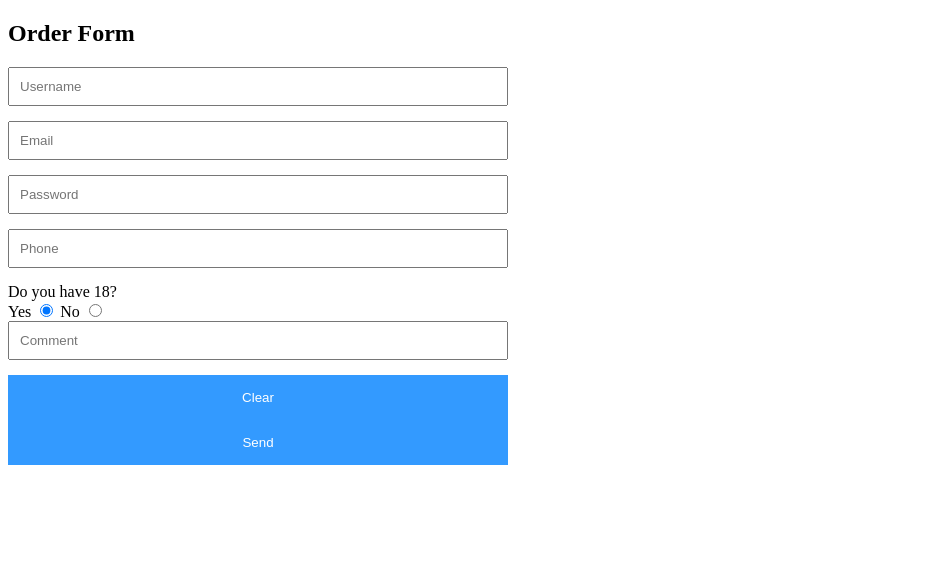
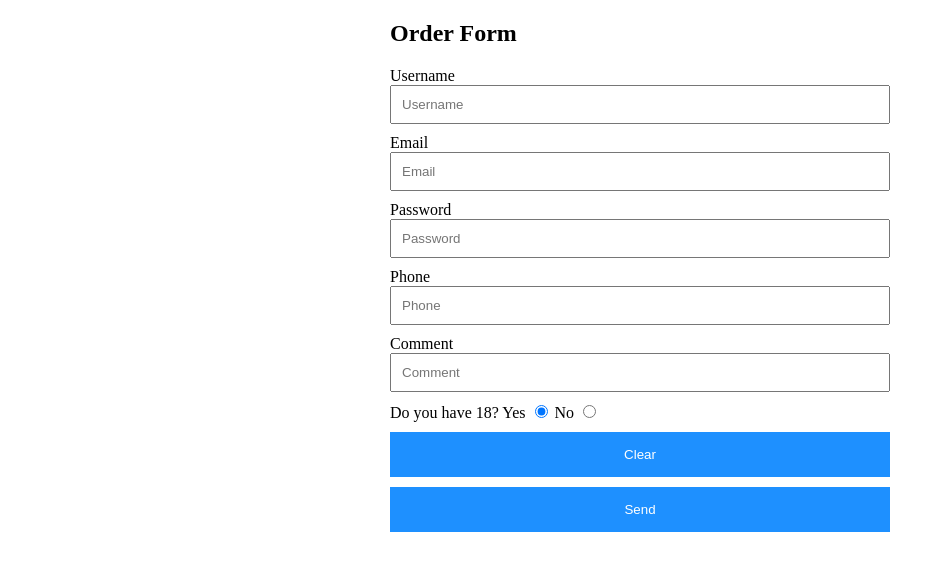
Before and after one commit to yura-r/hometask, a plain HTML site: page hometask-5/hometask-5.html in a window 1280 px wide. Shown: the whole page, without its empty margins (0-945 px from the left). Drawn offline with Linux system fonts and the light colour scheme.

Commit message:
hometask-5 resolved comments

```diff
--- a/hometask-5/hometask-5.html
+++ b/hometask-5/hometask-5.html
@@ -3,36 +3,28 @@
 <head>
   <meta charset="UTF-8">
   <title>Form3</title>
-  <link type="text/css" rel="stylesheet" href="style.css" />
+  <link type="text/css" rel="stylesheet" href="style.css"/>
 </head>
 <body>
-<form action="http://fe.it-academy.by/TestForm.php" style="max-width:500px;margin:auto method="GET">
-<h2>Order Form</h2>
-<div class="input-container">
-  <input class="input-field" type="text" placeholder="Username" name="usrnm" maxlength="12"/>
-</div>
-
-<div class="input-container">
-  <input class="input-field" type="text" placeholder="Email" name="email">
-</div>
-
-<div class="input-container">
-  <input class="input-field" type="password" placeholder="Password" name="psw" maxlength="7">
-</div>
-
-<div class="input-container">
-  <input class="input-field" type="text" placeholder="Phone" name="phone">
-</div>
-Do you have 18?<br/>
-Yes
-<input type="radio" checked name="age" value="yes"/>
-No
-<input type="radio" name="age" value="no"/><br/>
-<div class="input-container">
-  <input class="input-field" type="comment" placeholder="Comment" name="comment">
-</div>
-<button type="reset" class="btn">Clear</button>
-<button type="submit" class="btn">Send</button>
+<form class="oder-form" action="http://fe.it-academy.by/TestForm.php" method="GET">
+  <h2>Order Form</h2>
+  <label for="username">Username</label>
+  <input id="username" class="input-field" type="text" placeholder="Username" name="username" maxlength="12" required />
+  <label for="email">Email</label>
+  <input id="email" class="input-field" type="text" placeholder="Email" name="email" required>
+  <label for="psw">Password</label>
+  <input id="psw" class="input-field" type="password" placeholder="Password" name="psw" maxlength="7" required>
+  <label for="phone">Phone</label>
+  <input id="phone" class="input-field" type="text" placeholder="Phone" name="phone" required>
+  <label for="comment">Comment</label>
+  <input id="comment" class="input-field" type="text" placeholder="Comment" name="comment" />
+  <Label>Do you have 18? </Label>
+  <label for="age_yes">Yes</label>
+  <input type="radio" checked name="age" id="age_yes" value="yes"/>
+  <label for="age_no">No</label>
+  <input type="radio" name="age" id="age_no" value="no"/><br/>
+  <button type="reset" class="btn">Clear</button>
+  <button type="submit" class="btn">Send</button>
 </form>
 </body>
 </html>
--- a/hometask-5/style.css
+++ b/hometask-5/style.css
@@ -1,21 +1,15 @@
-.input-container {
-    display: -ms-flexbox; /* IE10 */
-    display: flex;
-    width: 100%;
-    margin-bottom: 15px;
-}
-
 .input-field {
     width: 100%;
     padding: 10px;
     outline: none;
+    margin-bottom: 10px;
+    box-sizing: border-box;
 }
 
 .input-field:focus {
     border: 2px solid dodgerblue;
 }
 
-/* Set a style for the submit button */
 .btn {
     background-color: dodgerblue;
     color: white;
@@ -23,9 +17,14 @@
     border: none;
     cursor: pointer;
     width: 100%;
-    opacity: 0.9;
+    margin-top: 10px;
 }
 
 .btn:hover {
-    opacity: 1;
+    background-color: #34b0ff;
 }
+
+.oder-form {
+    max-width:500px;
+    margin:auto;
+}
```
